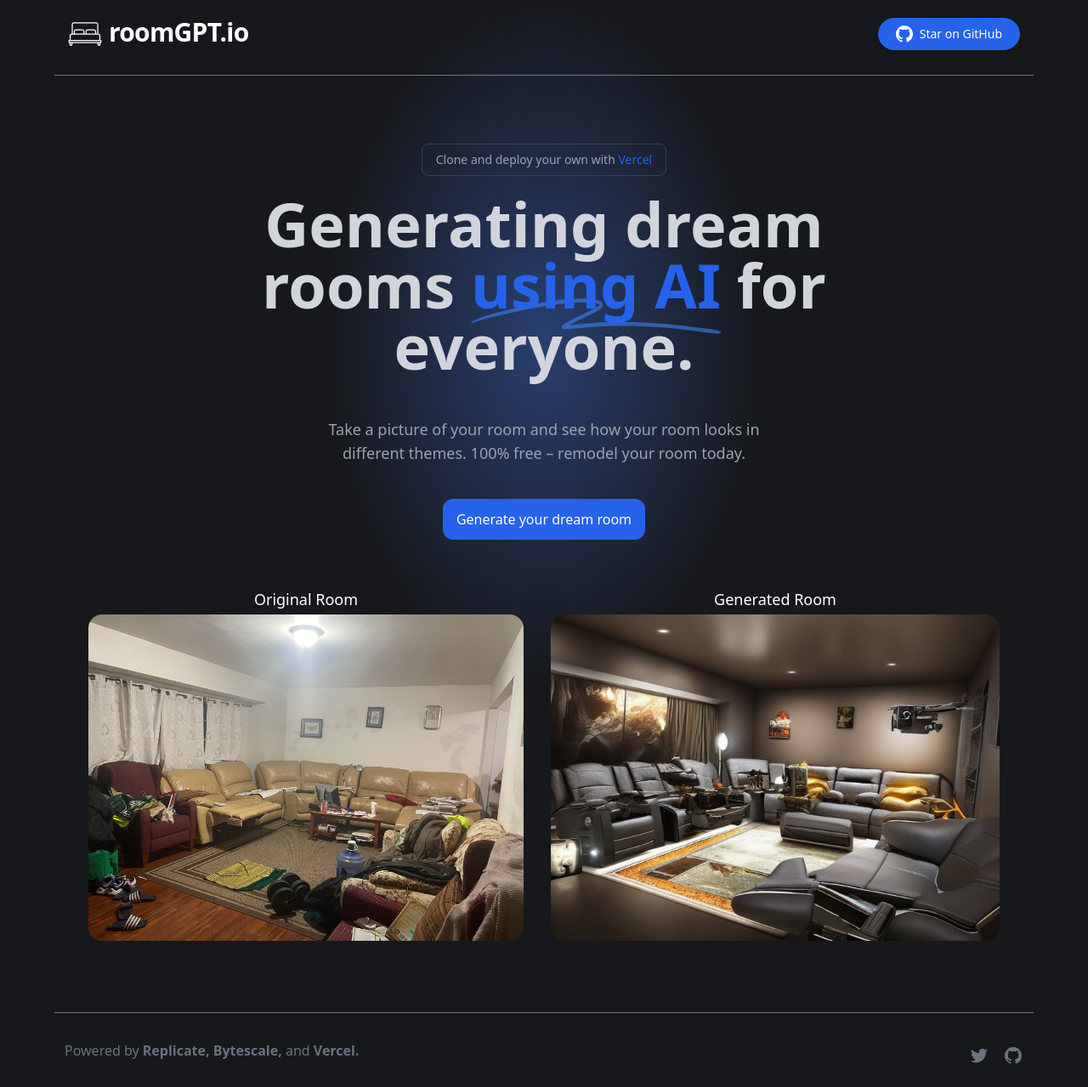
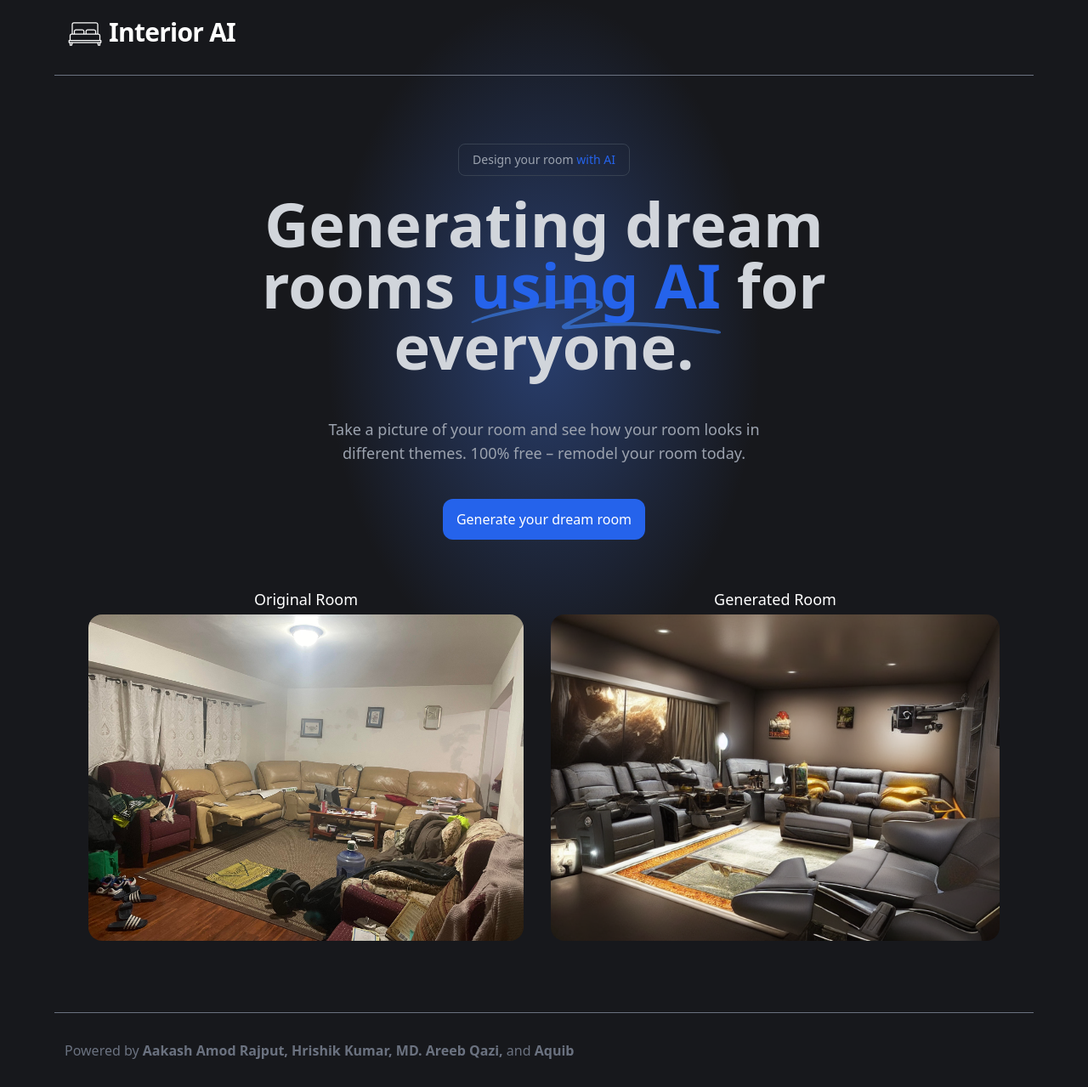
Before and after one commit to aakash-a-dev/interior-design-ai, a Next.js app: page / in a window 1280 px wide. Shown: the whole page at 85% size. Built offline with nearby package versions, Linux system fonts and the light colour scheme.

Commit message:
New Addition

```diff
--- a/app/layout.tsx
+++ b/app/layout.tsx
@@ -5,7 +5,7 @@ import "../styles/globals.css";
 let title = "Dream Room Generator";
 let description = "Generate your dream room in seconds.";
 let ogimage = "https://roomgpt-demo.vercel.app/og-image.png";
-let sitename = "roomGPT.io";
+let sitename = "Interior AI";
 
 export const metadata: Metadata = {
   title,
--- a/app/page.tsx
+++ b/app/page.tsx
@@ -15,8 +15,8 @@ export default function HomePage() {
           rel="noreferrer"
           className="border border-gray-700 rounded-lg py-2 px-4 text-gray-400 text-sm mb-5 transition duration-300 ease-in-out"
         >
-          Clone and deploy your own with{" "}
-          <span className="text-blue-600">Vercel</span>
+         Design your room{" "}
+          <span className="text-blue-600">with AI</span>
         </a>
         <h1 className="mx-auto max-w-4xl font-display text-5xl font-bold tracking-normal text-gray-300 sm:text-7xl">
           Generating dream rooms{" "}
--- a/components/Footer.tsx
+++ b/components/Footer.tsx
@@ -6,56 +6,41 @@ export default function Footer() {
       <div className="text-gray-500">
         Powered by{" "}
         <a
-          href="https://replicate.com/"
+          href="https://aakashdev.in/"
           target="_blank"
           rel="noreferrer"
           className="font-bold hover:underline transition hover:text-gray-300 underline-offset-2"
         >
-          Replicate,{" "}
+          Aakash Amod Rajput,{" "}
         </a>
         <a
-          href="https://www.bytescale.com/"
+          href=""
           target="_blank"
           rel="noreferrer"
           className="font-bold hover:underline hover:text-gray-300 transition underline-offset-2"
         >
-          Bytescale,{" "}
+          Hrishik Kumar,{" "}
+        </a>
+        <a
+          href=""
+          target="_blank"
+          rel="noreferrer"
+          className="font-bold hover:underline hover:text-gray-300 transition underline-offset-2"
+        >
+         MD. Areeb Qazi,{" "}
         </a>
         and{" "}
         <a
-          href="https://vercel.com/"
+          href=""
           target="_blank"
           rel="noreferrer"
           className="font-bold hover:underline transition hover:text-gray-300 underline-offset-2"
         >
-          Vercel.
+          Aquib
         </a>
       </div>
       <div className="flex space-x-4 pb-4 sm:pb-0">
-        <Link
-          href="https://twitter.com/nutlope"
-          className="group"
-          aria-label="TaxPal on Twitter"
-        >
-          <svg
-            aria-hidden="true"
-            className="h-6 w-6 fill-gray-500 group-hover:fill-gray-300"
-          >
-            <path d="M8.29 20.251c7.547 0 11.675-6.253 11.675-11.675 0-.178 0-.355-.012-.53A8.348 8.348 0 0 0 22 5.92a8.19 8.19 0 0 1-2.357.646 4.118 4.118 0 0 0 1.804-2.27 8.224 8.224 0 0 1-2.605.996 4.107 4.107 0 0 0-6.993 3.743 11.65 11.65 0 0 1-8.457-4.287 4.106 4.106 0 0 0 1.27 5.477A4.073 4.073 0 0 1 2.8 9.713v.052a4.105 4.105 0 0 0 3.292 4.022 4.093 4.093 0 0 1-1.853.07 4.108 4.108 0 0 0 3.834 2.85A8.233 8.233 0 0 1 2 18.407a11.615 11.615 0 0 0 6.29 1.84" />
-          </svg>
-        </Link>
-        <Link
-          href="https://github.com/Nutlope/roomGPT"
-          className="group"
-          aria-label="TaxPal on GitHub"
-        >
-          <svg
-            aria-hidden="true"
-            className="h-6 w-6 fill-gray-500 group-hover:fill-gray-300"
-          >
-            <path d="M12 2C6.477 2 2 6.484 2 12.017c0 4.425 2.865 8.18 6.839 9.504.5.092.682-.217.682-.483 0-.237-.008-.868-.013-1.703-2.782.605-3.369-1.343-3.369-1.343-.454-1.158-1.11-1.466-1.11-1.466-.908-.62.069-.608.069-.608 1.003.07 1.531 1.032 1.531 1.032.892 1.53 2.341 1.088 2.91.832.092-.647.35-1.088.636-1.338-2.22-.253-4.555-1.113-4.555-4.951 0-1.093.39-1.988 1.029-2.688-.103-.253-.446-1.272.098-2.65 0 0 .84-.27 2.75 1.026A9.564 9.564 0 0 1 12 6.844a9.59 9.59 0 0 1 2.504.337c1.909-1.296 2.747-1.027 2.747-1.027.546 1.379.202 2.398.1 2.651.64.7 1.028 1.595 1.028 2.688 0 3.848-2.339 4.695-4.566 4.943.359.309.678.92.678 1.855 0 1.338-.012 2.419-.012 2.747 0 .268.18.58.688.482A10.02 10.02 0 0 0 22 12.017C22 6.484 17.522 2 12 2Z" />
-          </svg>
-        </Link>
+
       </div>
     </footer>
   );
--- a/components/Header.tsx
+++ b/components/Header.tsx
@@ -13,18 +13,10 @@ export default function Header() {
           height={24}
         />
         <h1 className="sm:text-3xl text-xl font-bold ml-2 tracking-tight">
-          roomGPT.io
+         Interior AI
         </h1>
       </Link>
-      <a
-        className="flex max-w-fit items-center justify-center space-x-2 rounded-full border border-blue-600 text-white px-5 py-2 text-sm shadow-md hover:bg-blue-500 bg-blue-600 font-medium transition"
-        href="https://github.com/Nutlope/roomGPT"
-        target="_blank"
-        rel="noopener noreferrer"
-      >
-        <Github />
-        <p>Star on GitHub</p>
-      </a>
+
     </header>
   );
 }
```
Also changed, not shown: 1 other file (tests, documents, lock files or other folders).
